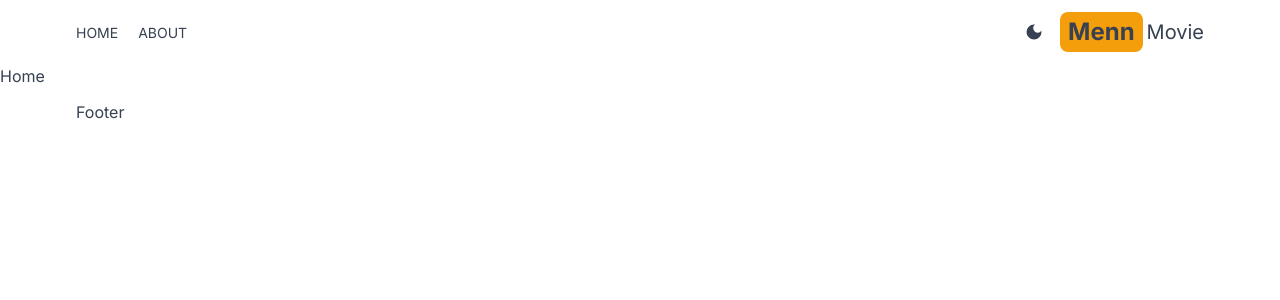
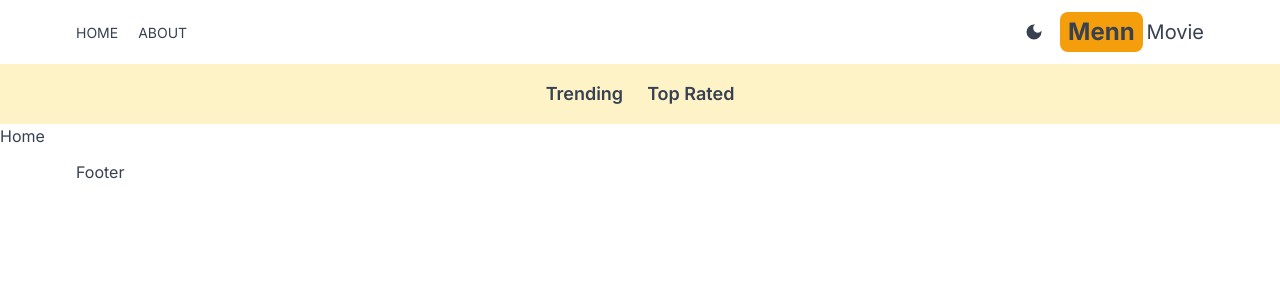
Before and after one commit to nitindahiya-dev/menn-movie-app, a Next.js app: page / in a window 1280 px wide. Shown: the top 300 px of the page. Built offline with nearby package versions, Linux system fonts and the light colour scheme.

Commit message:
added navbsr components

```diff
--- a/src/app/layout.js
+++ b/src/app/layout.js
@@ -3,6 +3,7 @@
 import Header from "@/components/Header";
 import Footer from "@/components/Footer";
 import Providers from "./Providers";
+import Navbar from "@/components/Navbar";
 
 const inter = Inter({ subsets: ["latin"] });
 
@@ -17,6 +18,7 @@
       <body className={inter.className}>
         <Providers>
         <Header />
+        <Navbar />
         {children}
         <Footer />
         </Providers>
--- /dev/null
+++ b/src/components/Navbar.jsx
@@ -0,0 +1,12 @@
+import NavbarItem from "./NavbarItem"
+
+const Navbar = () => {
+  return (
+    <div className="flex dark:bg-gray-600 bg-amber-100 p-4 lg:text-lg justify-center gap-6">
+      <NavbarItem title="Trending" param="fetchTrending"/>
+      <NavbarItem title="Top Rated" param="fetchTopRated"/>
+    </div>
+  )
+}
+
+export default Navbar
--- /dev/null
+++ b/src/components/NavbarItem.jsx
@@ -0,0 +1,15 @@
+"use client"
+import Link from 'next/link'
+import { useSearchParams } from 'next/navigation'
+
+const NavbarItem = ({title, param}) => {
+    const searchParam = useSearchParams();
+    const genre = searchParam.get('genre');
+  return (
+    <div className={`hover:text-amber-500 font-semibold ${genre === param ? 'underline underline-offset-8 decoration-4 decoration-amber-500 rounded-lg' : ' '}`}>
+        <Link className='' href={`/?genre=${param}`}>{title}</Link>
+    </div>
+  )
+}
+
+export default NavbarItem
```
